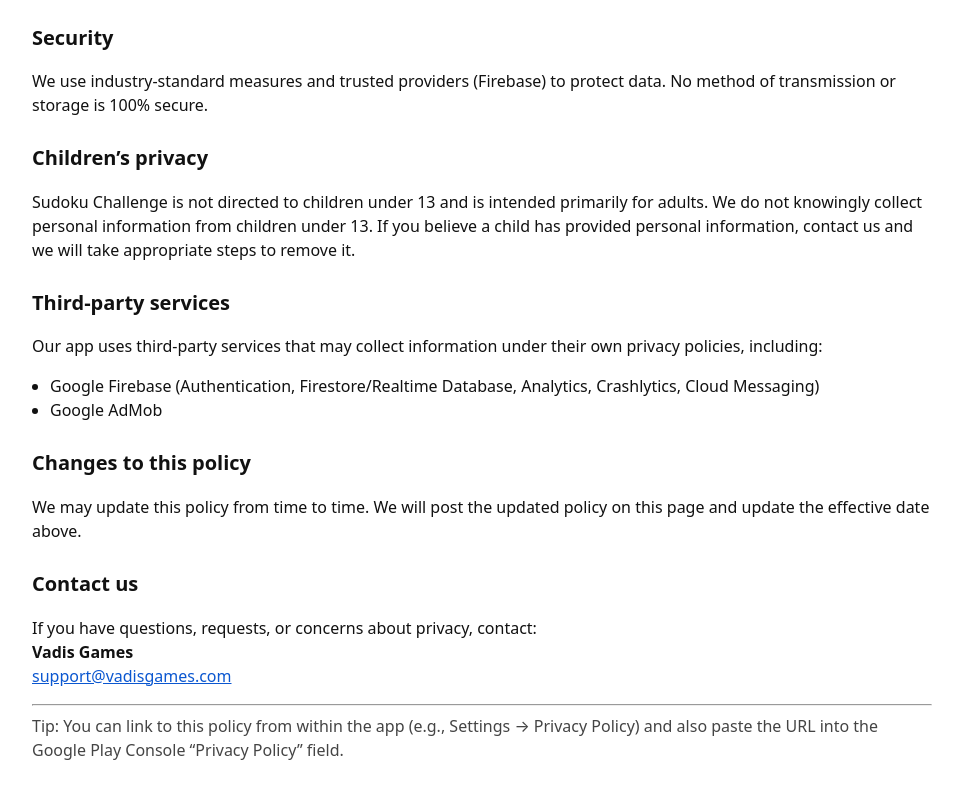
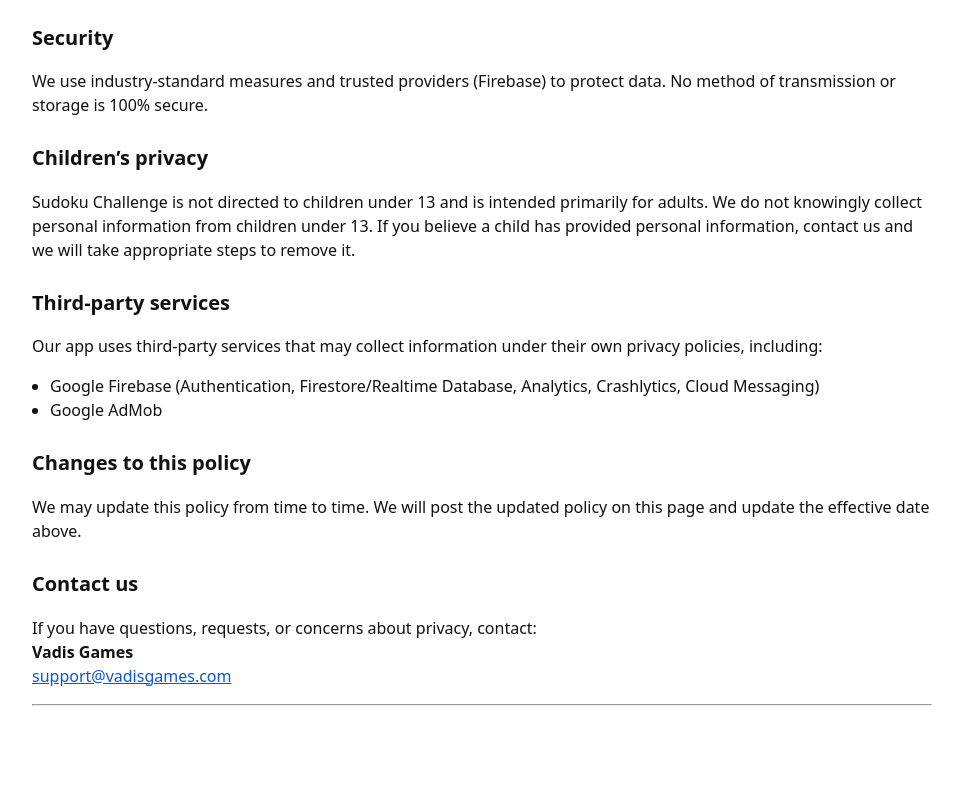
Before and after one commit to jeffhouchin/vadisgames-sites, a plain HTML site: page index.html in a window 1280 px wide. Shown: the part 1939-2737 px from the top of the page, without its empty margins (158-1118 px from the left). After the commit the page ends 2685 px from the top, so only its background shows below. Drawn offline with Linux system fonts and the light colour scheme.

Commit message:
Remove tip about linking to privacy policy
Removed tip about linking to the privacy policy.

```diff
--- a/index.html
+++ b/index.html
@@ -124,7 +124,6 @@
   <a href="mailto:support@vadisgames.com">support@vadisgames.com</a></p>
 
   <hr/>
-  <p class="meta">Tip: You can link to this policy from within the app (e.g., Settings → Privacy Policy) and also paste the URL into the Google Play Console “Privacy Policy” field.</p>
 </main>
 </body>
 </html>
```
